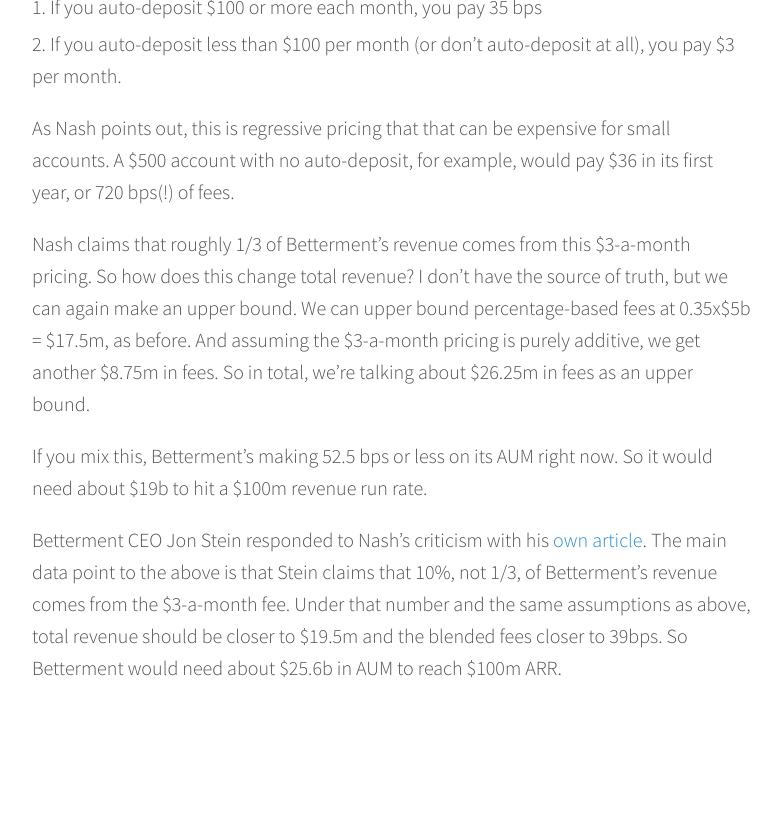
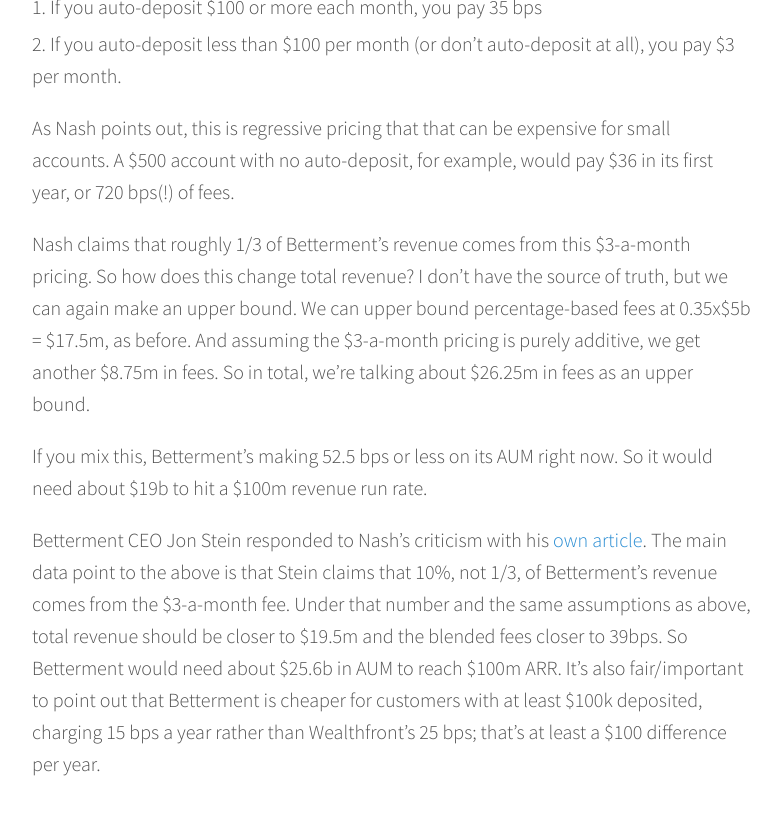
Before and after one commit to sl8r000/carried-interests, a Jekyll site: the page built from _posts/2016-07-14-wealthfront-betterment.md, in a window 1280 px wide and 900 px high, scrolled down 2824 px. Shown: the top 815 px of the window, without its empty margins (248-1029 px from the left). Built offline with Jekyll 4.4.1, drawn with Linux system fonts in a browser that asks for light colours.

Commit message:
stein reply

```diff
--- a/_posts/2016-07-14-wealthfront-betterment.md
+++ b/_posts/2016-07-14-wealthfront-betterment.md
@@ -39,4 +39,4 @@ Nash claims that roughly 1/3 of Betterment's revenue comes from this $3-a-month
 
 If you mix this, Betterment's making 52.5 bps or less on its AUM right now. So it would need about $19b to hit a $100m revenue run rate.
 
-Betterment CEO Jon Stein responded to Nash's criticism with his [own article](https://medium.com/@jonstein/betterment-sets-the-record-straight-d66deb96fad2#.3g3zbi8x3). The main data point to the above is that Stein claims that 10%, not 1/3, of Betterment's revenue comes from the $3-a-month fee. Under that number and the same assumptions as above, total revenue should be closer to $19.5m and the blended fees closer to 39bps. So Betterment would need about $25.6b in AUM to reach $100m ARR.
+Betterment CEO Jon Stein responded to Nash's criticism with his [own article](https://medium.com/@jonstein/betterment-sets-the-record-straight-d66deb96fad2#.3g3zbi8x3). The main data point to the above is that Stein claims that 10%, not 1/3, of Betterment's revenue comes from the $3-a-month fee. Under that number and the same assumptions as above, total revenue should be closer to $19.5m and the blended fees closer to 39bps. So Betterment would need about $25.6b in AUM to reach $100m ARR. It's also fair/important to point out that Betterment is cheaper for customers with at least $100k deposited, charging 15 bps a year rather than Wealthfront's 25 bps; that's at least a $100 difference per year.
```
